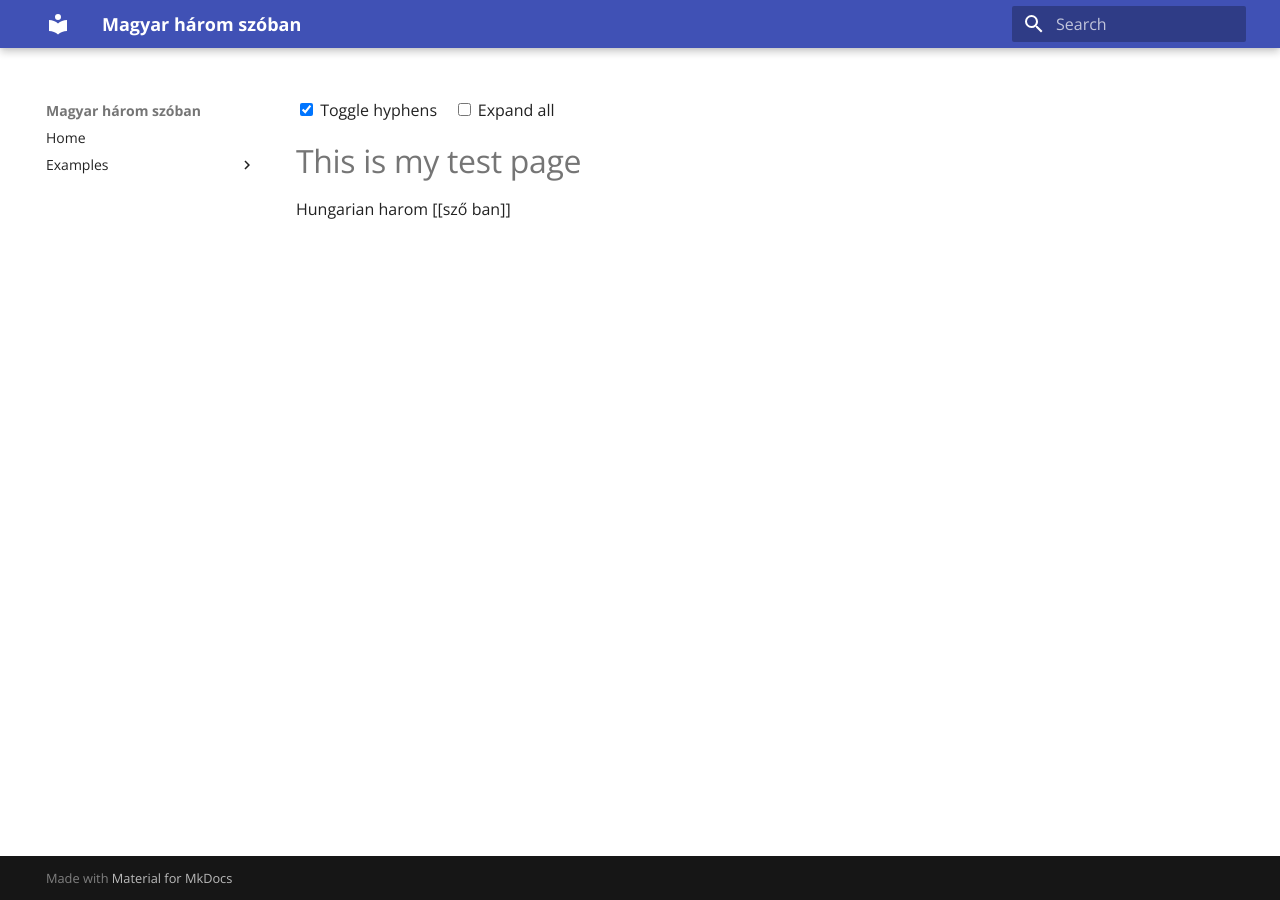
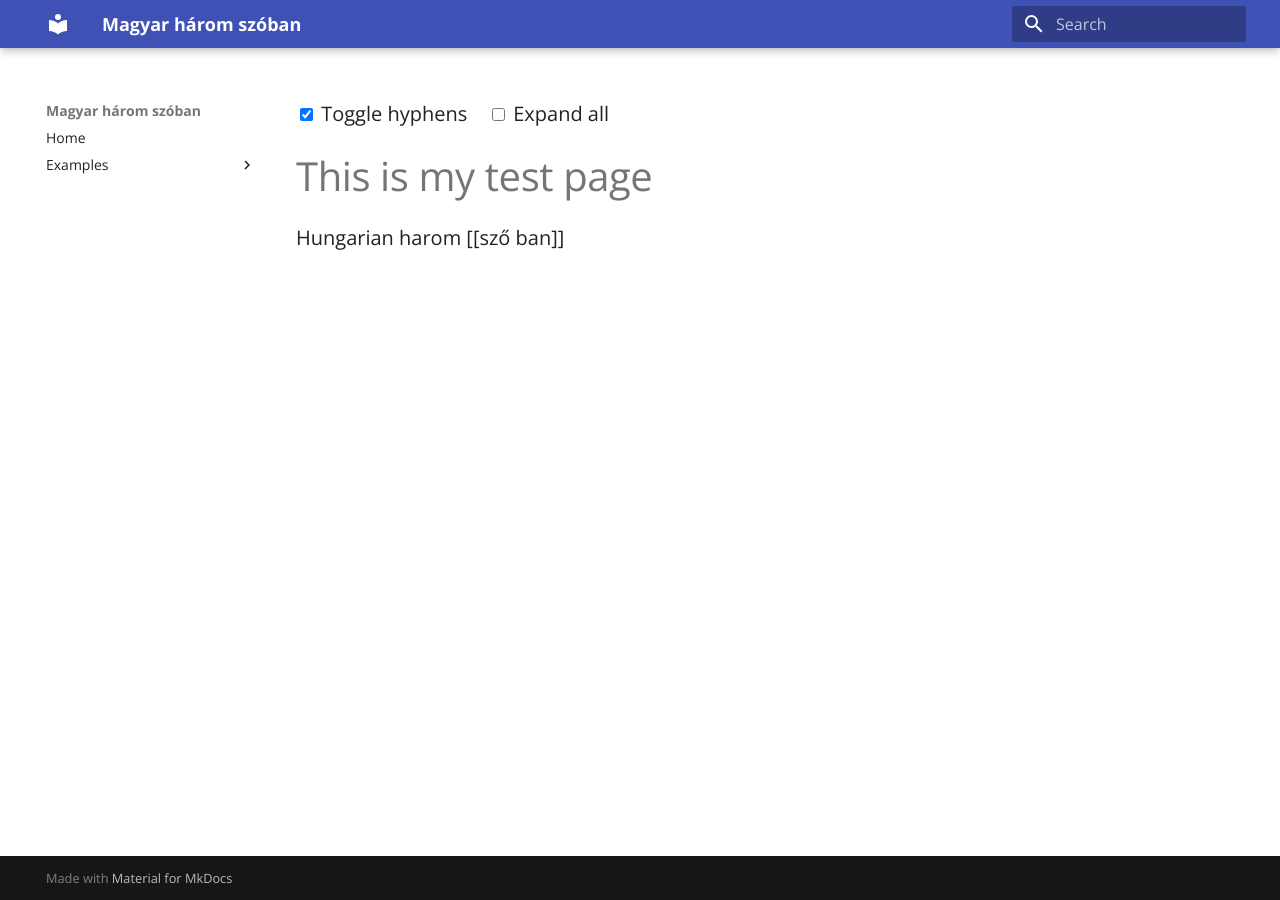
Before and after one commit to baxy750/mhs, an MkDocs documentation site: the page built from docs/test.md, in a window 1280 px wide. Built offline with MkDocs 1.6.1 and Material for MkDocs 9.7.7, drawn with Linux system fonts in a browser that asks for light colours.

Commit message:
Update content

```diff
--- a/docs/css/morph.css
+++ b/docs/css/morph.css
@@ -7,7 +7,7 @@
 .md-typeset h1 {
   margin-bottom: 0.3em;
 }
-
+/* this serves as a subtitle under the H1 heading */
 .md-typeset h5 {
   text-transform: none;
   font-size: 1em;
@@ -15,6 +15,13 @@
   color: #666;
   margin-top: -0.2em;
   margin-bottom: 1em;
+}
+
+
+/* Increase body copy font size */
+.md-typeset {
+  font-size: 1.0rem;   /* default is about 0.9rem */
+  line-height: 1.6;    /* optional: improve readability */
 }
 
 
```
